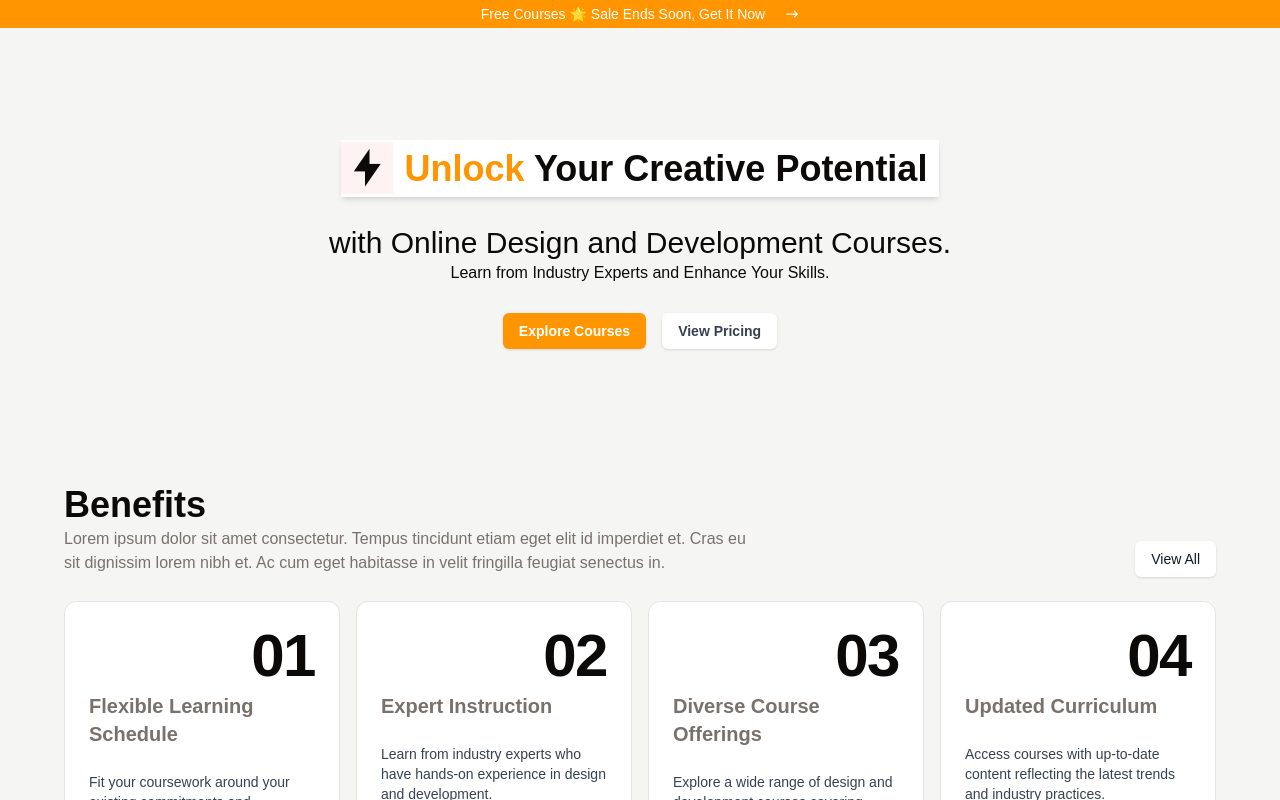
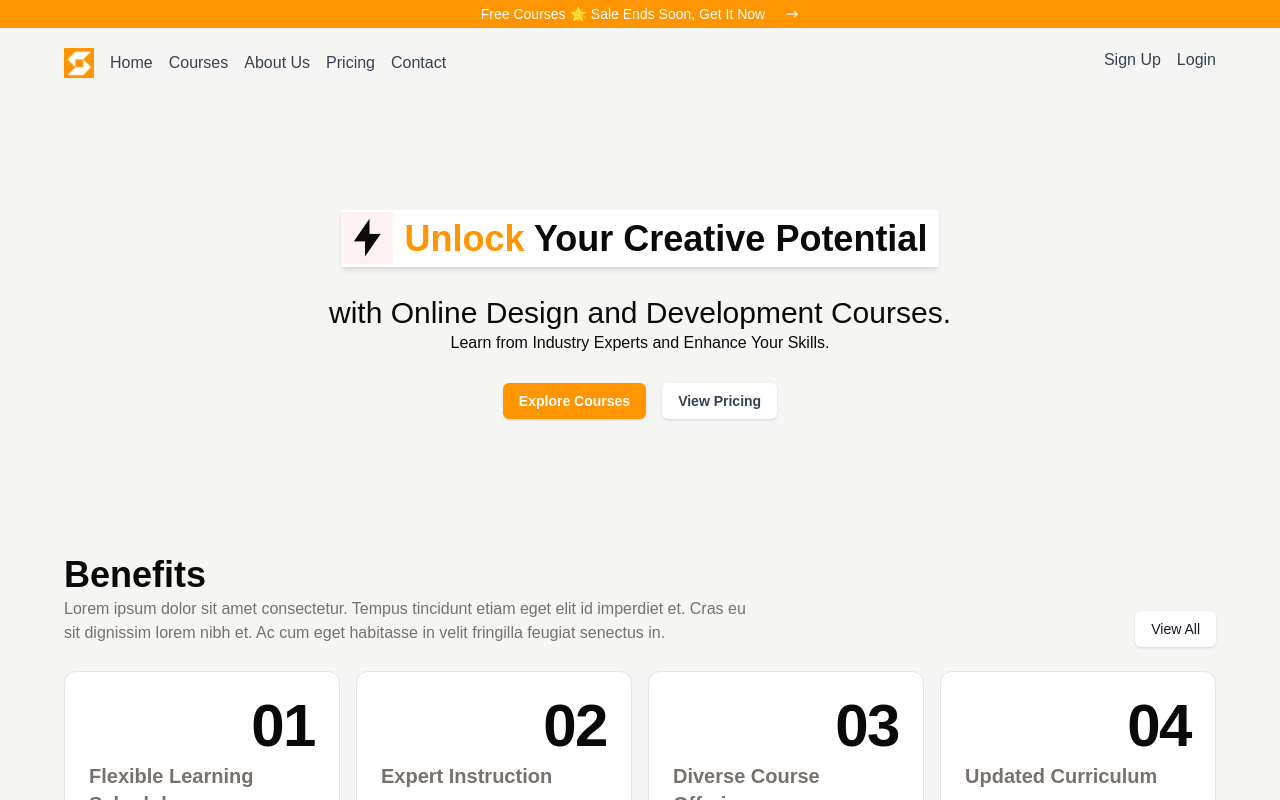
Before and after one commit to kasahun-welela/e-learning, a Next.js app: page / in a window 1280 px wide. Shown: the top 800 px of the page. Built offline with nearby package versions, Linux system fonts and the light colour scheme.

Commit message:
create header

```diff
--- a/app/layout.tsx
+++ b/app/layout.tsx
@@ -3,6 +3,7 @@ import { Be_Vietnam_Pro } from "next/font/google";
 import "./globals.css";
 import "remixicon/fonts/remixicon.css";
 import Footer from "@/components/Footer";
+import Header from "@/components/Header";
 
 const beVietnamPro = Be_Vietnam_Pro({
   weight: ["400", "700"],
@@ -27,6 +28,7 @@ export default function RootLayout({
           <p>Free Courses 🌟 Sale Ends Soon, Get It Now</p>
           <i className="ri-arrow-right-long-line"></i>
         </div>
+        <Header />
         {children}
         <Footer />
       </body>
--- /dev/null
+++ b/components/Header.tsx
@@ -0,0 +1,65 @@
+import Image from "next/image";
+import Link from "next/link";
+
+export default function Header() {
+  return (
+    <>
+      <div className="max-w-[90%] mx-auto flex justify-between py-5">
+        <div>
+          <ul className="flex justify-between gap-4 items-center text-gray-700">
+            <Image
+              src="/logo.png"
+              alt="logo"
+              className="bg-primary"
+              width={30}
+              height={30}
+            />
+            <li>
+              <Link className="hover:text-primary" href="/">
+                Home
+              </Link>
+            </li>
+            <li>
+              <Link className="hover:text-primary" href="/">
+                Courses
+              </Link>
+            </li>
+            <li>
+              <Link className="hover:text-primary" href="/">
+                About Us
+              </Link>
+            </li>
+            <li>
+              <Link className="hover:text-primary" href="/">
+                Pricing
+              </Link>
+            </li>
+            <li>
+              <Link className="hover:text-primary" href="/">
+                Contact
+              </Link>
+            </li>
+          </ul>
+        </div>
+        <div>
+          <ul className="flex justify-between gap-4 text-gray-700">
+            <li>
+              <Link className="hover:text-primary" href="/">
+                Sign Up
+              </Link>
+            </li>
+            <li>
+              <Link
+                className="bg-primary text-white py-3 px-4 rounded hover:bg-primary/75"
+                className="hover:text-primary"
+                href="/login"
+              >
+                Login
+              </Link>
+            </li>
+          </ul>
+        </div>
+      </div>
+    </>
+  );
+}
```
